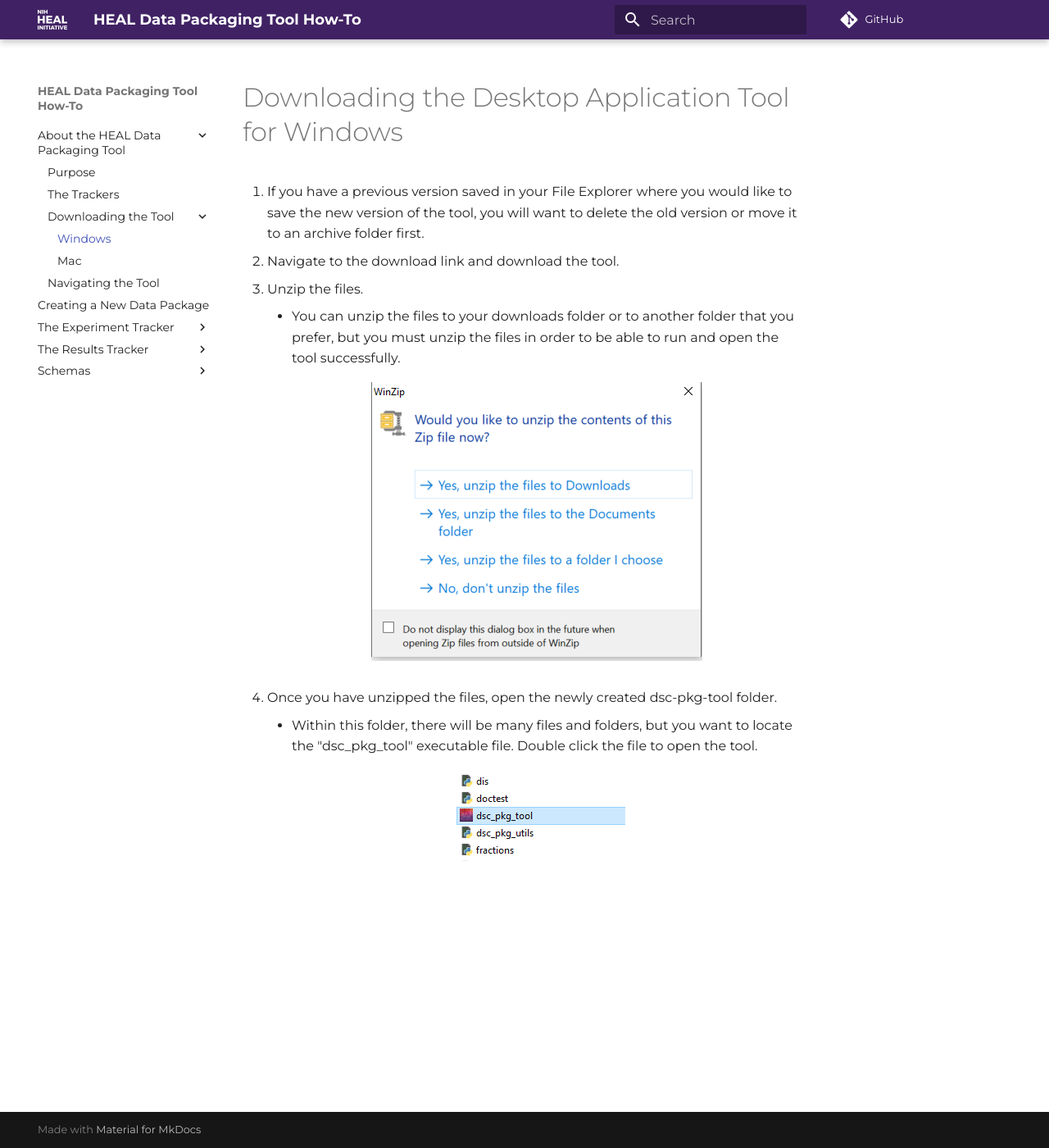
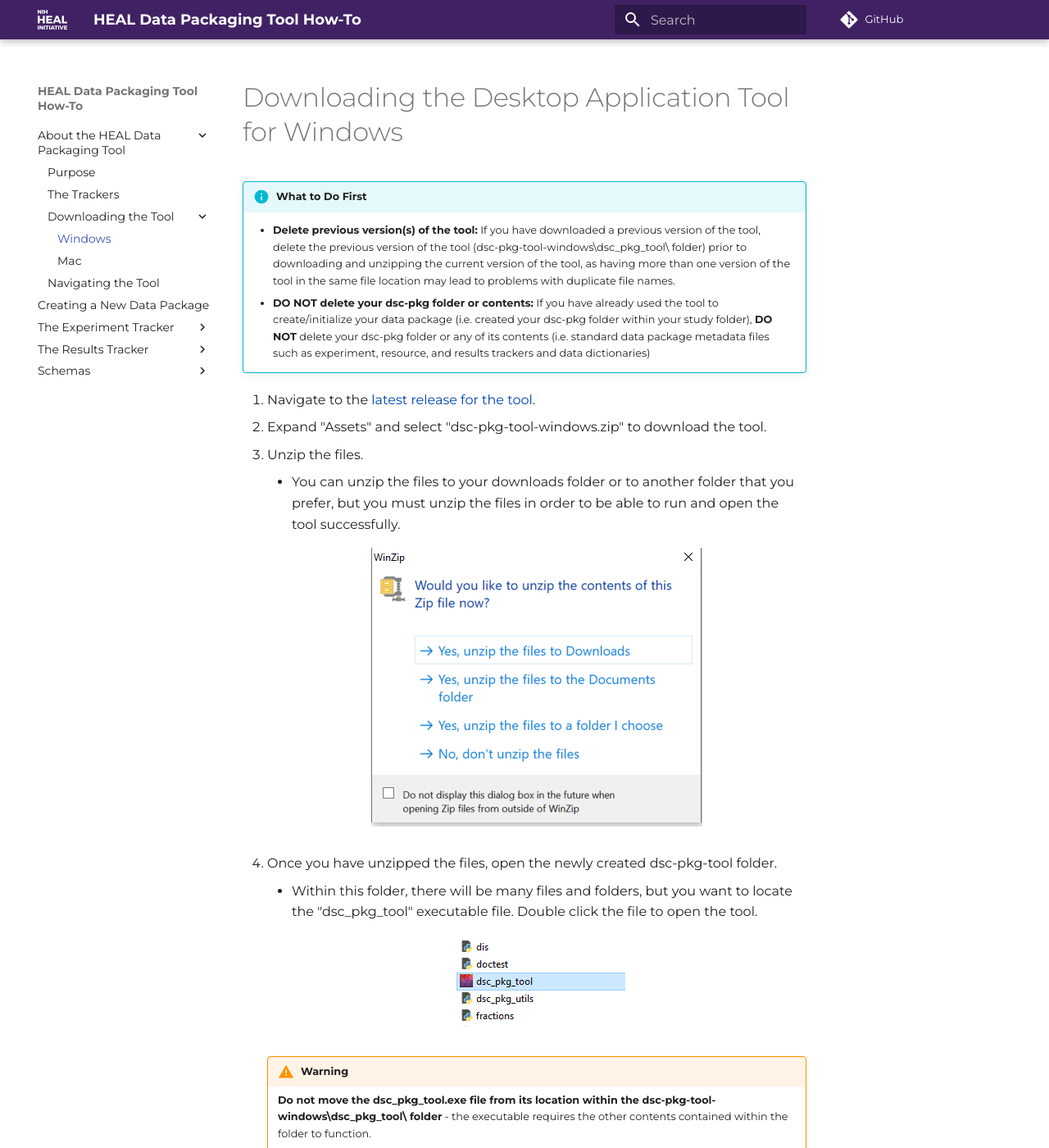
Before and after one commit to norc-heal/heal-app-docs, an MkDocs documentation site: the page built from docs/about/download/start-win.md, in a window 1280 px wide and 1400 px high. Shown: the whole window at 82% size. Built offline with MkDocs 1.6.1 and Material for MkDocs 9.7.7, drawn with Linux system fonts in a browser that asks for light colours; comment, search, counter and statistics services are not loaded.

Commit message:
Updates 9.21.23

```diff
--- a/docs/about/download/start-win.md
+++ b/docs/about/download/start-win.md
@@ -1,7 +1,12 @@
 # Downloading the Desktop Application Tool for Windows
 
-1. If you have a previous version saved in your File Explorer where you would like to save the new version of the tool, you will want to delete the old version or move it to an archive folder first.
-2. Navigate to the download link and download the tool.
+!!! Info "What to Do First"
+
+    * **Delete previous version(s) of the tool:** If you have downloaded a previous version of the tool, delete the previous version of the tool (dsc-pkg-tool-windows\dsc_pkg_tool\ folder) prior to downloading and unzipping the current version of the tool, as having more than one version of the tool in the same file location may lead to problems with duplicate file names.
+    * **DO NOT delete your dsc-pkg folder or contents:** If you have already used the tool to create/initialize your data package (i.e. created your dsc-pkg folder within your study folder), **DO NOT** delete your dsc-pkg folder or any of its contents (i.e. standard data package metadata files such as experiment, resource, and results trackers and data dictionaries)
+
+1. Navigate to the [latest release for the tool](https://github.com/norc-heal/heal-data-pkg-tool/releases/latest/).
+2. Expand "Assets" and select "dsc-pkg-tool-windows.zip" to download the tool.
 3. Unzip the files.
     * You can unzip the files to your downloads folder or to another folder that you prefer, but you must unzip the files in order to be able to run and open the tool successfully.
 
@@ -17,3 +22,7 @@
         ![](../../app-screenshots/run-exe.PNG)
         <figcaption></figcaption>
     </figure>
+
+    !!! Warning
+
+        **Do not move the dsc_pkg_tool.exe file from its location within the dsc-pkg-tool-windows\dsc_pkg_tool\ folder** - the executable requires the other contents contained within the folder to function.
```
Also changed, not shown: docs/about/download/start-mac.md (+3 -2 lines), docs/exptrack/addexp.md (+1 -1 lines), docs/resulttrack/editresult.md (+4 -0 lines), docs/resulttrack/resulttotrack.md (+2 -2 lines), docs/app-screenshots/auto-add-results-2.PNG, docs/app-screenshots/edit-result-2.PNG, docs/app-screenshots/exp-track-confirm.PNG, docs/app-screenshots/select-exp.PNG, docs/app-screenshots/usmb-results-auto.png, docs/app-screenshots/usmb-results-save.png.
